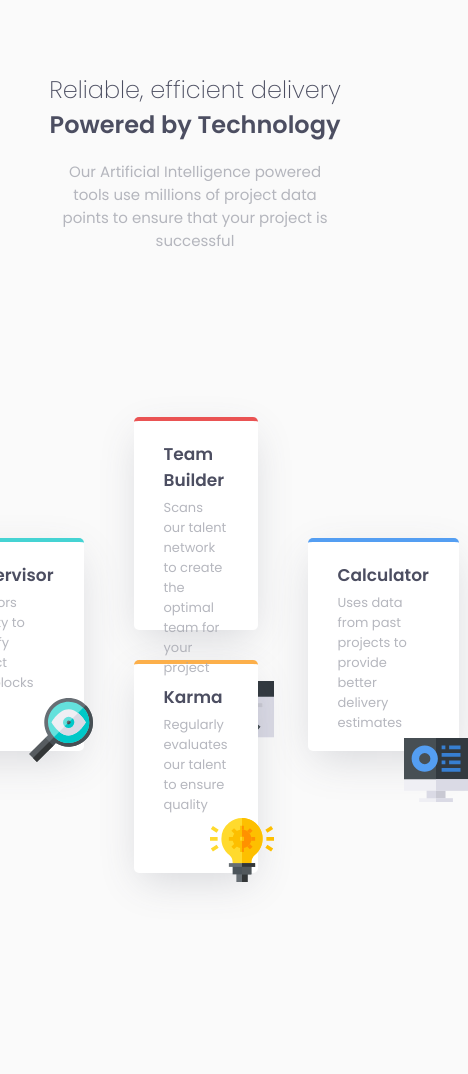
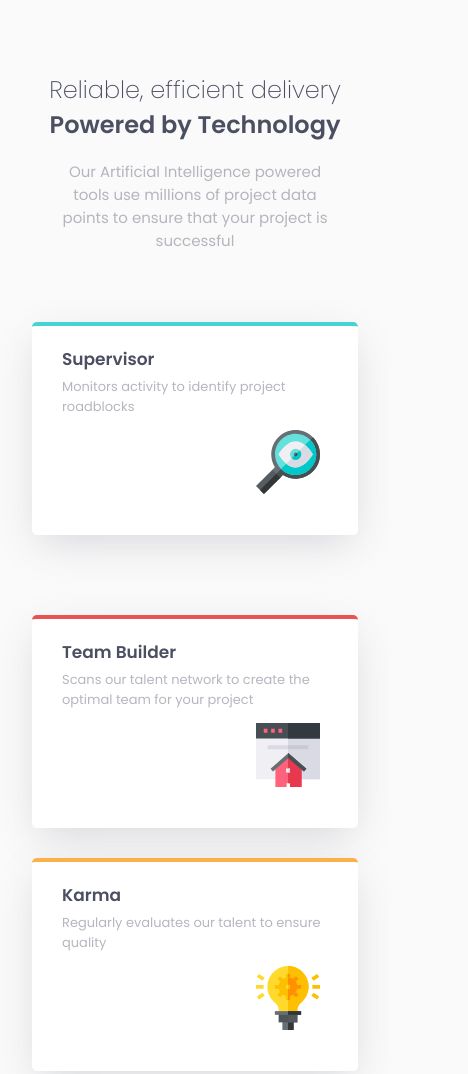
Before and after one commit to aadilayub/four-card-feature-section, a plain HTML site: page index.html in a window 390 px wide. Shown: the top 1074 px of the page, 468 px wide, since content can reach past the window. Before the commit the page ends 999 px from the top, so only its background shows below. Drawn offline with Linux system fonts and the light colour scheme.

Commit message:
make layout convert to column on ipads and tiny laptops

```diff
--- a/style.css
+++ b/style.css
@@ -99,9 +99,9 @@ body {
 	align-items: center;
 }
 
-@media all and (max-width: 450px) {
+@media all and (max-width: 1100px) {
 	body { padding: 2rem; }
-	.card-grid { flex-direction: column; }
+	.card-grid { grid-template-columns: repeat(auto-fit, minmax(320px,auto)); }
 	.card { height: 213px; }
 	.card h3 { font-size: 17px; }
 	.card p {
```
